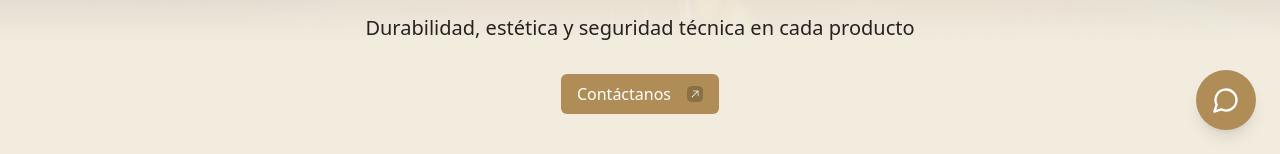
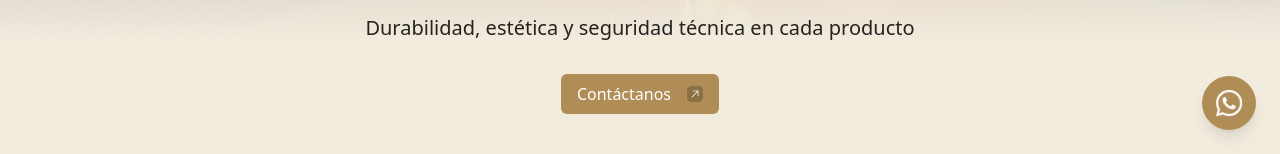
Before and after one commit to tomaslami/agsns-website, a Next.js app: page / in a window 1280 px wide. Shown: the part 646-800 px from the top of the page. Built offline with nearby package versions, Linux system fonts and the light colour scheme; a web font is replaced by a local one.

Commit message:
Replace MessageCircle icon with custom WhatsApp logo image in Floating WhatsApp button and adjust button padding for improved aesthetics.

```diff
--- a/components/floating-whatsapp-button.tsx
+++ b/components/floating-whatsapp-button.tsx
@@ -1,6 +1,5 @@
 "use client"
-
-import { MessageCircle } from "lucide-react"
+import Image from "next/image"
 import Link from "next/link"
 
 interface FloatingWhatsAppButtonProps {
@@ -16,10 +15,10 @@ export default function FloatingWhatsAppButton({ phoneNumber, message }: Floatin
       href={whatsappLink}
       target="_blank"
       rel="noopener noreferrer"
-      className="fixed bottom-6 right-6 bg-[#B08D57] text-white p-4 rounded-full shadow-lg hover:bg-groppa-green/90 transition-colors duration-300 z-50 flex items-center justify-center"
+      className="fixed bottom-6 right-6 bg-[#B08D57] text-white p-2 rounded-full shadow-lg hover:bg-groppa-green/90 transition-colors duration-300 z-50 flex items-center justify-center"
       aria-label="Contactar por WhatsApp"
     >
-      <MessageCircle size={28} />
+      <Image src="/icons/wpp_icon.png" alt="WhatsApp Logo" width={38} height={38} />
     </Link>
   )
 }
```
Also changed, not shown: public/icons/wpp_icon.png (added).
